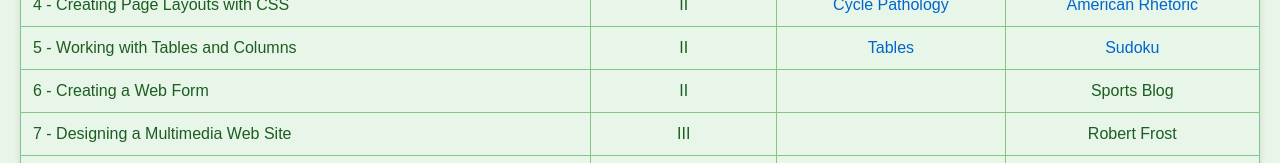
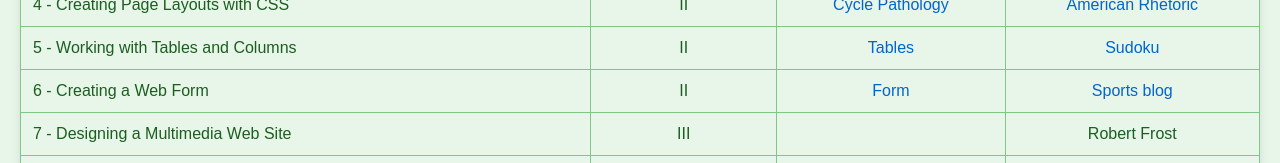
Before and after one commit to Lisa2Post/lisa2post.github.io, a plain HTML site: page index.htm in a window 1280 px wide. Shown: the part 257-420 px from the top of the page. Drawn offline with Linux system fonts and the light colour scheme.

Commit message:
Update index.htm
links to tutorial 6 pages added

```diff
--- a/index.htm
+++ b/index.htm
@@ -70,8 +70,8 @@
             <tr>
                <td>6 - Creating a Web Form</td>
                <td>II</td>
-               <td></td>
-               <td>Sports Blog</td>
+               <td><a href="Tutorial_06/form.htm" target="_blank">Form</a></td>
+               <td><a href="Tutorial_06/case1/sblogger.htm" target="_blank">Sports blog</a></td>
             </tr>
             <tr>
                <td>7 - Designing a Multimedia Web Site</td>
```
